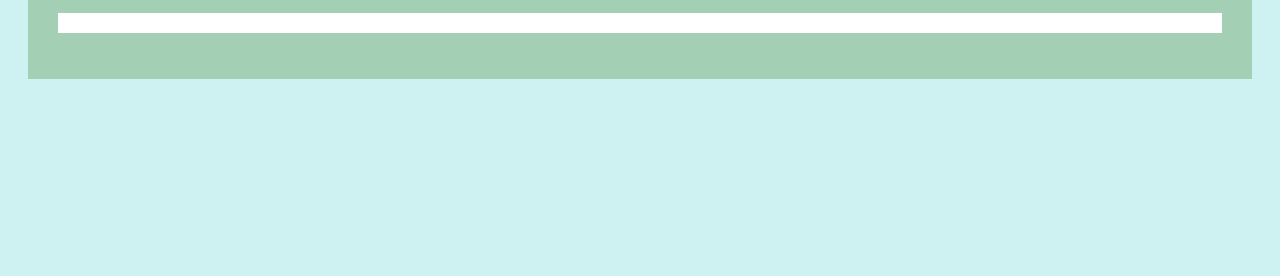
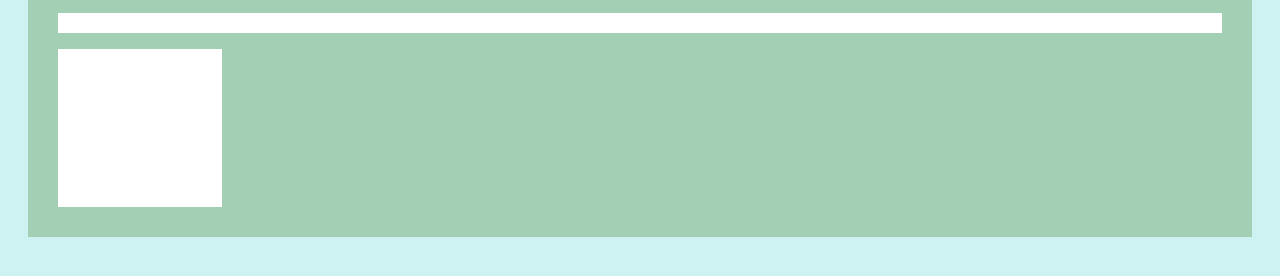
Before and after one commit to SWhalley1130/my-personal-website, a plain HTML site: page index.html in a window 1280 px wide. Shown: the part 162-438 px from the top of the page. Drawn offline with Linux system fonts and the light colour scheme.

Commit message:
Adds table to begin tictactoe project

```diff
--- a/index.html
+++ b/index.html
@@ -10,6 +10,24 @@
             <h1>Welcome to my website!</h1>
             <button id="RPSbutton">Click me to play rock paper scissors!</button>
             <p id="RPSresult"></p>
+            <table>
+                <tr id="row-one">
+                    <td></td>
+                    <td></td>
+                    <td></td>
+                </tr>
+                <tr id="row-two">
+                    <td></td>
+                    <td></td>
+                    <td></td>
+                </tr>
+                <tr id="row-three">
+                    <td></td>
+                    <td></td>
+                    <td></td>
+                </tr>
+            </table>
+
         </div>
     </body>
 </html>
--- a/script.js
+++ b/script.js
@@ -1,4 +1,3 @@
-
 document.addEventListener("DOMContentLoaded", function()
 {
     let btn=document.getElementById('RPSbutton');
@@ -170,4 +169,10 @@ document.addEventListener("DOMContentLoaded", function()
     }
 
 
+
+
+    let ticTacToeArray=["","","","","","","","","",];
+    let r1c1=document.querySelector("tr.row-one td");
+
+
 });
--- a/style.css
+++ b/style.css
@@ -22,3 +22,18 @@ button
     padding:10px;
     border-color: black;
 }
+
+table
+{
+    background-color: white;
+}
+
+tr
+{
+    height: 50px;
+}
+
+td
+{
+    width: 50px;
+}
```
